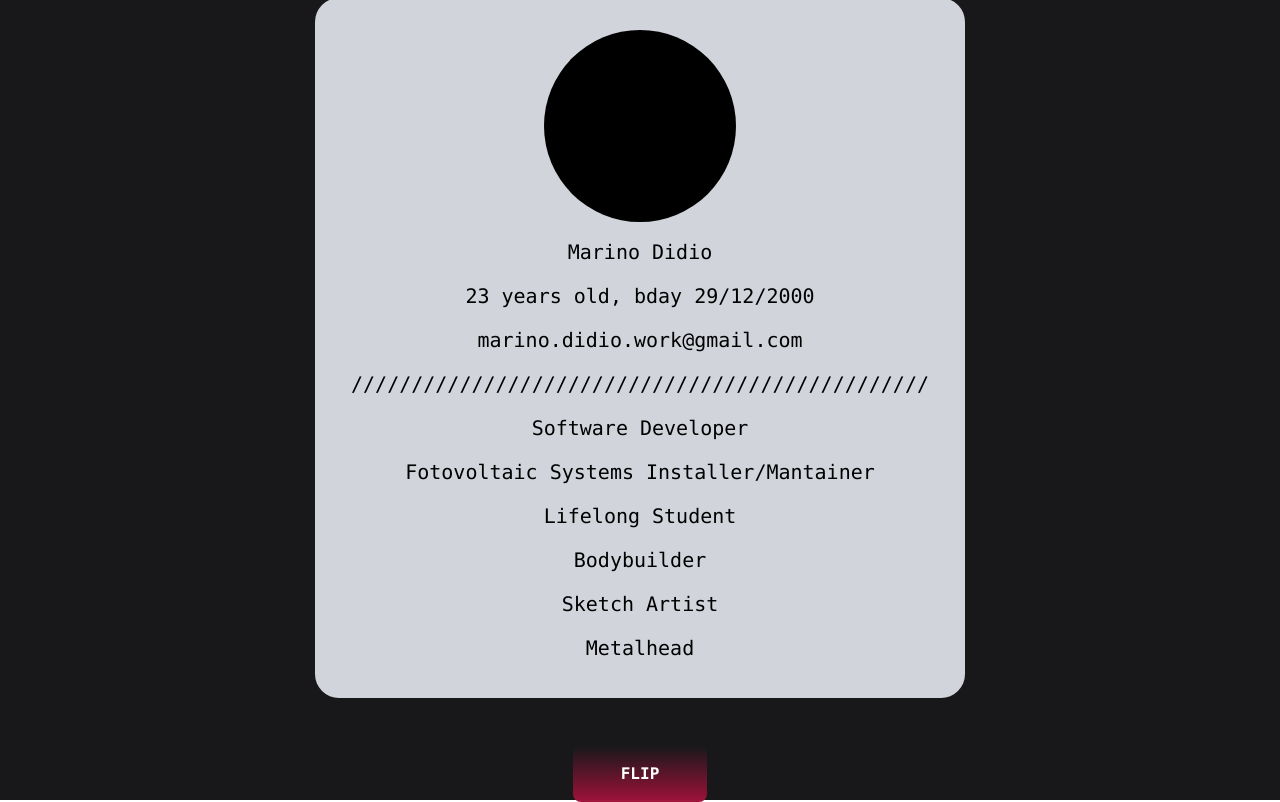
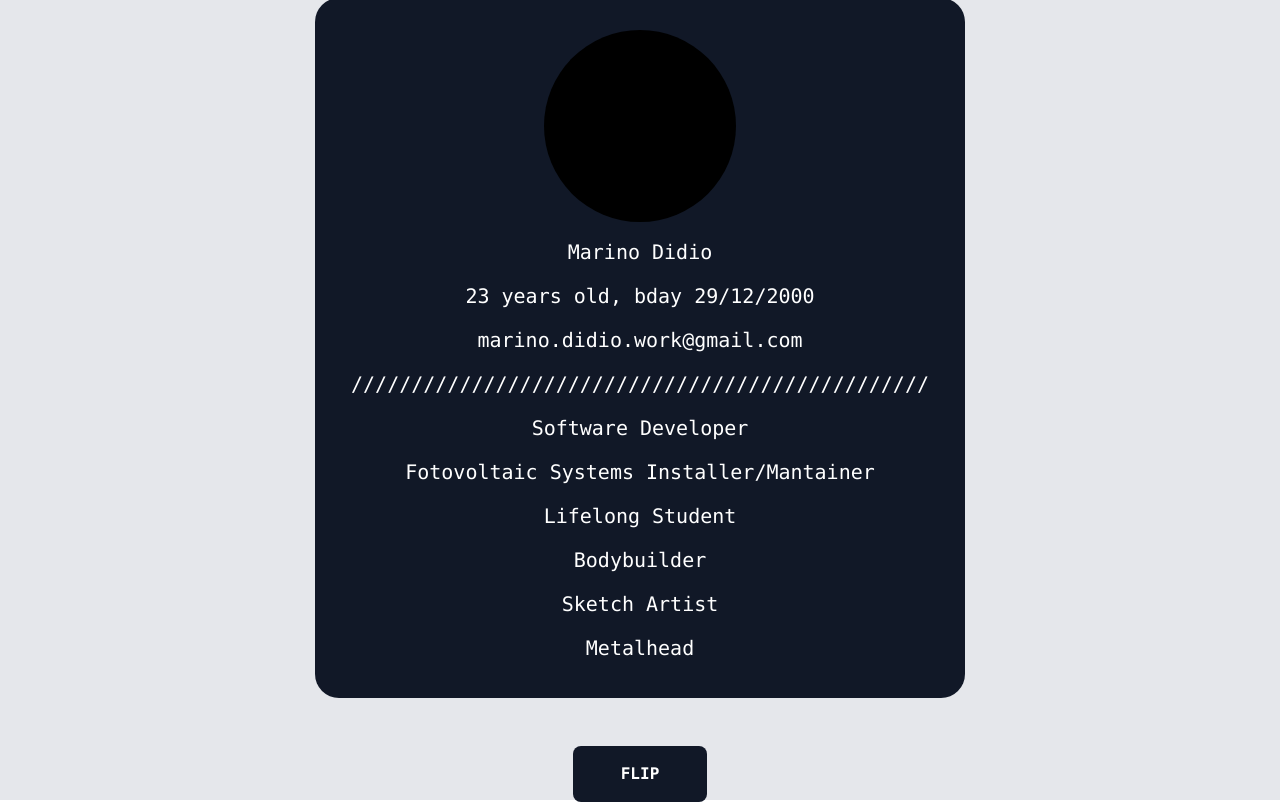
Before and after one commit to mardisen/card-portfolio, a React (Create React App) app: page / in a window 1280 px wide. Built offline with nearby package versions, Linux system fonts and the light colour scheme.

Commit message:
Improved style and refactoring

```diff
--- a/src/components/App/App.tsx
+++ b/src/components/App/App.tsx
@@ -6,7 +6,7 @@ function App() {
 
 
   return (
-    <div className="flex flex-col justify-center items-center space-y-12 w-full h-screen font-mono bg-zinc-900">
+    <div className="flex flex-col justify-center items-center space-y-12 w-full h-screen font-mono bg-gray-200">
       <Wrapper />
     </div>
   );
--- a/src/components/Back/Back.tsx
+++ b/src/components/Back/Back.tsx
@@ -1,6 +1,6 @@
 function Back() {
     return (
-        <div className="flex flex-col p-8 h-[700px] w-[650px] bg-gray-300 rounded-3xl justify-around items-center text-center space-y-12">
+        <div className="flex flex-col p-8 h-[700px] w-[650px] bg-gray-900 text-white rounded-3xl justify-around items-center text-center space-y-12">
             <div className="flex flex-col space-y-4 grow">
                 <h1 className="text-2xl font-semibold">Experience:</h1>
                 <div> Informatics Student @UniBa & UniHH </div>
--- a/src/components/Front/Front.tsx
+++ b/src/components/Front/Front.tsx
@@ -3,7 +3,7 @@ function Front() {
     const age = Math.floor((Date.now() - bday.getTime()) / (1000 * 60 * 60 * 24 * 365.4));
 
     return (
-        <div className="p-8 bg-gray-300 rounded-3xl h-[700px] w-[650px] xl:text-xl">
+        <div className="p-8 bg-gray-900 rounded-3xl h-[700px] w-[650px] xl:text-xl text-white">
             <div className="flex flex-col items-center space-y-4 text-center">
                 <div className="w-32 h-32 bg-black rounded-full xl:w-48 xl:h-48">{/* TODO: add image */}</div>
                 <div>Marino Didio</div>
--- a/src/components/Wrapper/Wrapper.tsx
+++ b/src/components/Wrapper/Wrapper.tsx
@@ -7,6 +7,8 @@ type Coordinates = {
     x: number;
     y: number;
 };
+
+const transition: any = { type: 'spring', stiffness: 100, bounce: 0.7, delay: 0 };
 
 function Wrapper() {
     const ref = useRef<any>();
@@ -27,17 +29,15 @@ function Wrapper() {
                 setRotation({ x: -x * coeff, y: y * coeff });
             }
         },
-        [hovering, setRotation, ref.current]
+        [hovering, setRotation]
     );
-
-    // TODO: smooth flip animation
 
     const onFlip = useCallback(() => {
         setFlipped(!flipped);
     }, [flipped, setFlipped]);
 
     useEffect(() => {
-        animate(ref.current, { rotateY: flipped ? 180 : 0 }, { type: 'spring', stiffness: 100, bounce: 0.7 });
+        animate(ref.current, { rotateY: flipped ? 180 : 0 }, transition);
     }, [flipped, hovering]);
 
     return (
@@ -51,7 +51,7 @@ function Wrapper() {
                     originX: 0.5,
                     originY: 0.5
                 }}
-                transition={{ type: 'spring', stiffness: 100, bounce: 0.7 }}
+                transition={transition}
                 onMouseEnter={() => setHovering(true)}
                 onMouseLeave={() => {
                     setHovering(false);
@@ -69,9 +69,13 @@ function Wrapper() {
             </motion.div>
 
             <button
-                className="px-12 py-4 font-bold text-white uppercase bg-gradient-to-b from-transparent via-rose-800 to-rose-900 rounded-lg transition-all duration-500 bg-size-200 bg-pos-0 hover:bg-pos-100"
+                className="px-12 py-4 font-bold text-white uppercase bg-gray-900 rounded-lg transition-colors duration-300 hover:bg-rose-600"
                 onClick={onFlip}
             >
+                {/* <button
+                className="px-12 py-4 font-bold text-white uppercase bg-gradient-to-b from-gray-900 via-rose-700 to-indigo-700 rounded-lg transition-all duration-500 bg-size-200 bg-pos-0 hover:bg-pos-100 via-50%"
+                onClick={onFlip}
+            > */}
                 {/* <button className="px-12 py-4 bg-gradient-to-r from-amber-600 to-red-700 rounded-2xl" onClick={onFlip}> */}
                 Flip
             </button>
```
